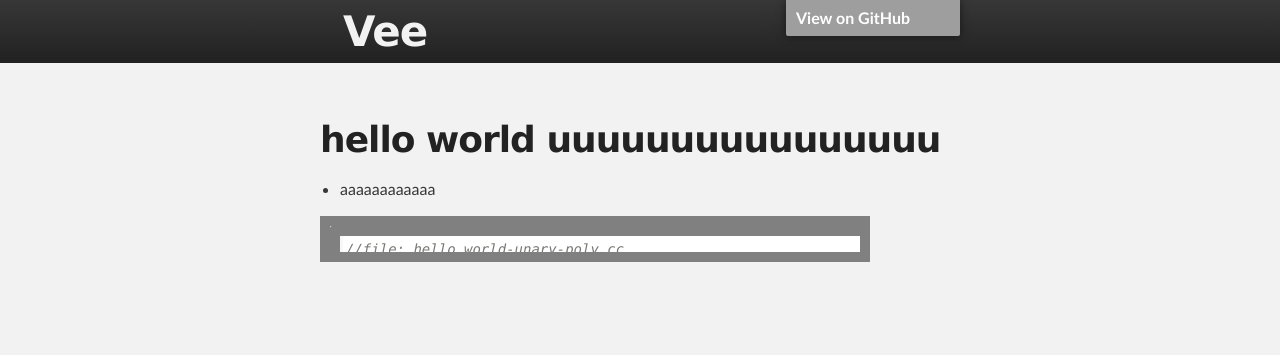
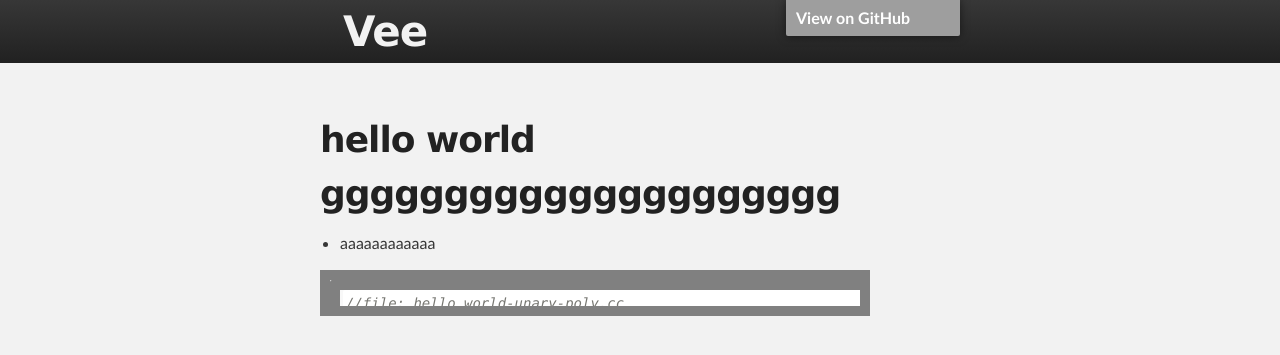
Before and after one commit to tmp2tmp/eee, a Jekyll site: the page built from docs/hello-world.md, in a window 1280 px wide. Shown: the top 355 px of the page. Built offline with Jekyll 4.4.1, drawn with Linux system fonts in a browser that asks for light colours; our own code applies the rules of GitHub Pages for plain Markdown files; the repository's description, which GitHub fills in, is left out; grey boxes are pictures that could not be loaded.

Commit message:
Update hello-world.md

```diff
--- a/docs/hello-world.md
+++ b/docs/hello-world.md
@@ -1,5 +1,4 @@
-# hello world uuuuuuuuuuuuuuuu
-
+# hello world ggggggggggggggggggggg
 
 - aaaaaaaaaaaa
 
```
